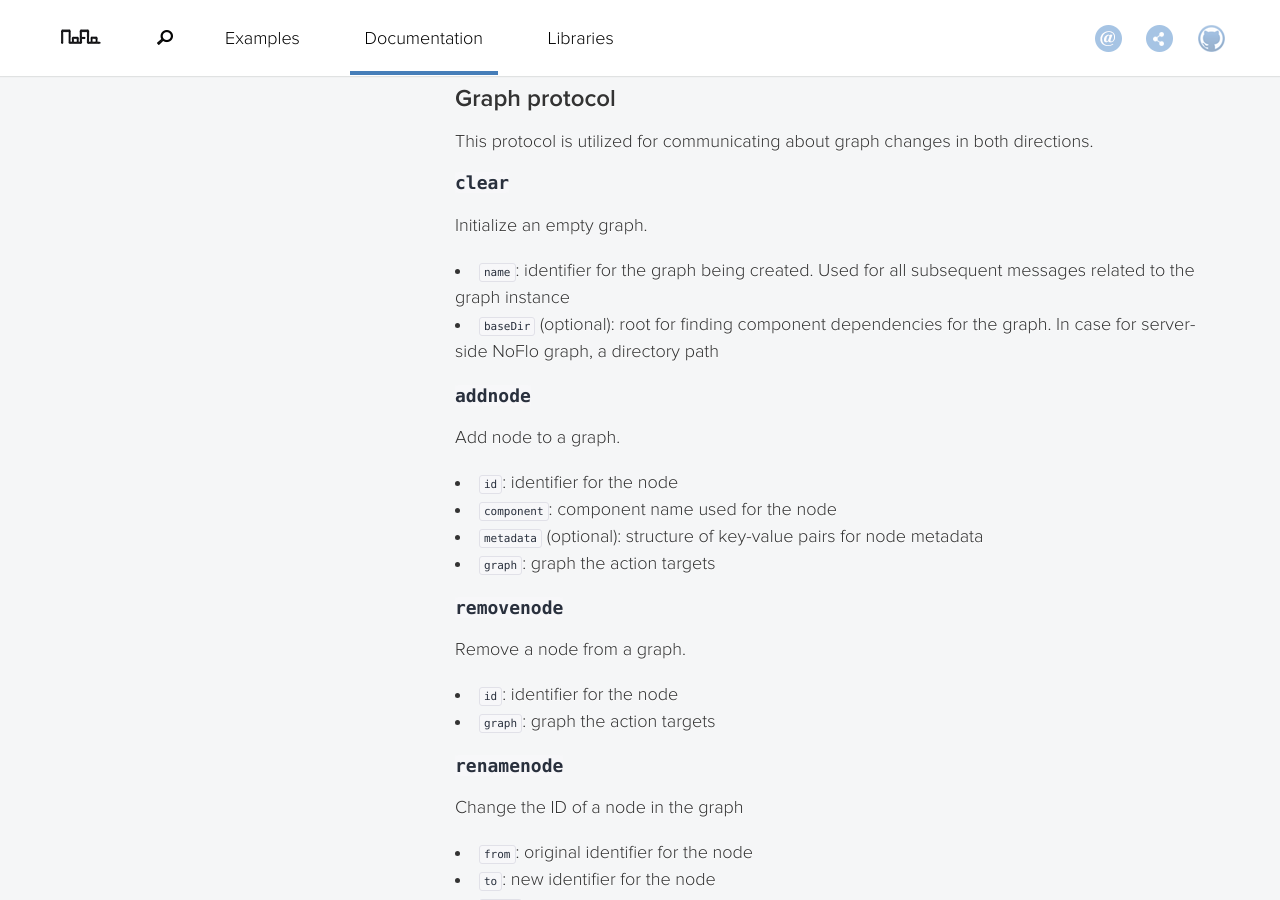
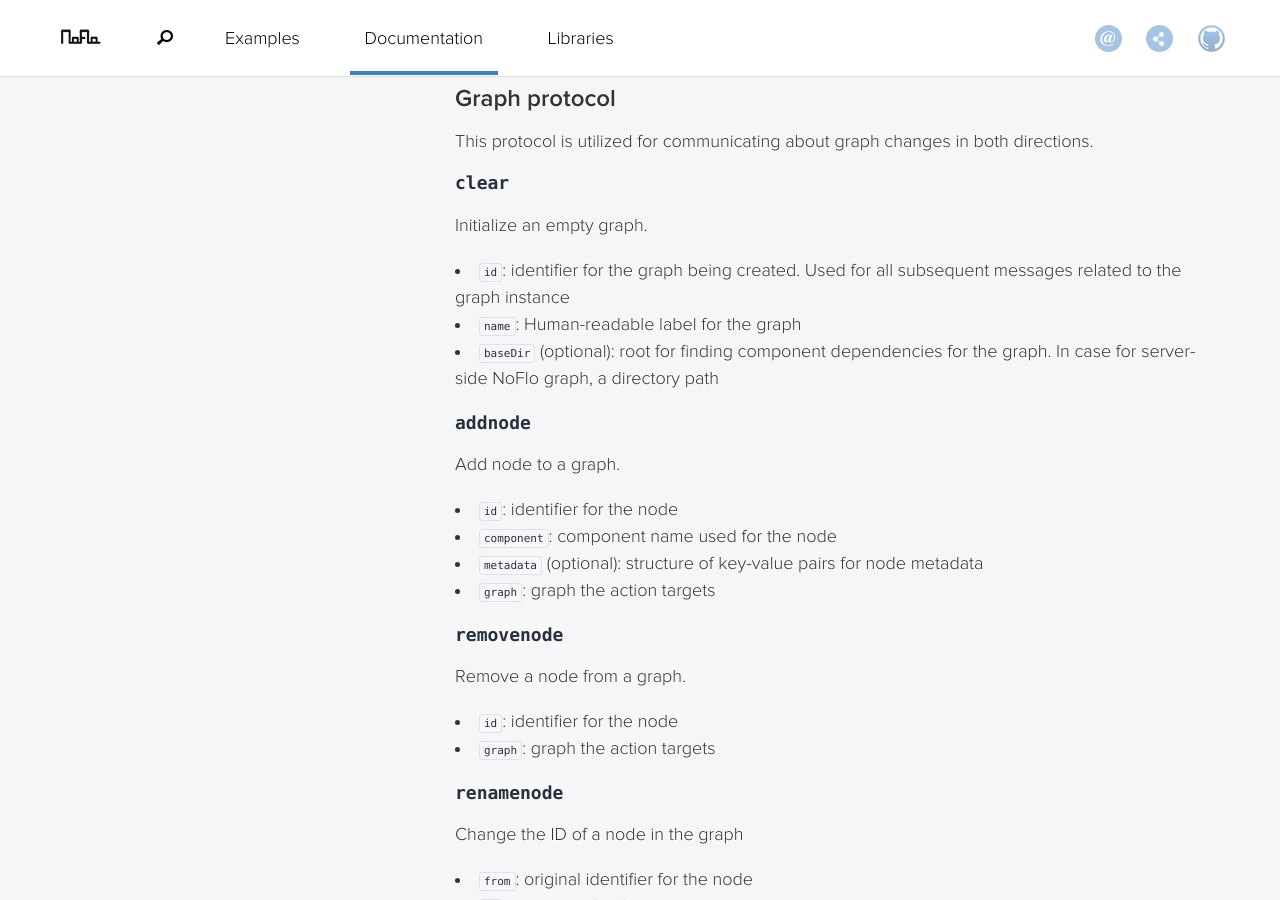
Before and after one commit to noflo/noflo.github.io, a Jekyll site: the page built from documentation/_posts/2013-07-09-protocol.md, in a window 1280 px wide and 900 px high, scrolled down 1416 px. Built offline with Jekyll 4.4.1, drawn with Linux system fonts in a browser that asks for light colours; nearby versions of some CDN libraries; Markdown is read by kramdown in place of the engine named in the settings.

Commit message:
Separate graph ID and name

```diff
--- a/documentation/_posts/2013-07-09-protocol.md
+++ b/documentation/_posts/2013-07-09-protocol.md
@@ -43,7 +43,8 @@ This protocol is utilized for communicating about graph changes in both directio
 
 Initialize an empty graph.
 
-* `name`: identifier for the graph being created. Used for all subsequent messages related to the graph instance
+* `id`: identifier for the graph being created. Used for all subsequent messages related to the graph instance
+* `name`: Human-readable label for the graph
 * `baseDir` (optional): root for finding component dependencies for the graph. In case for server-side NoFlo graph, a directory path
 
 ### `addnode`
```
